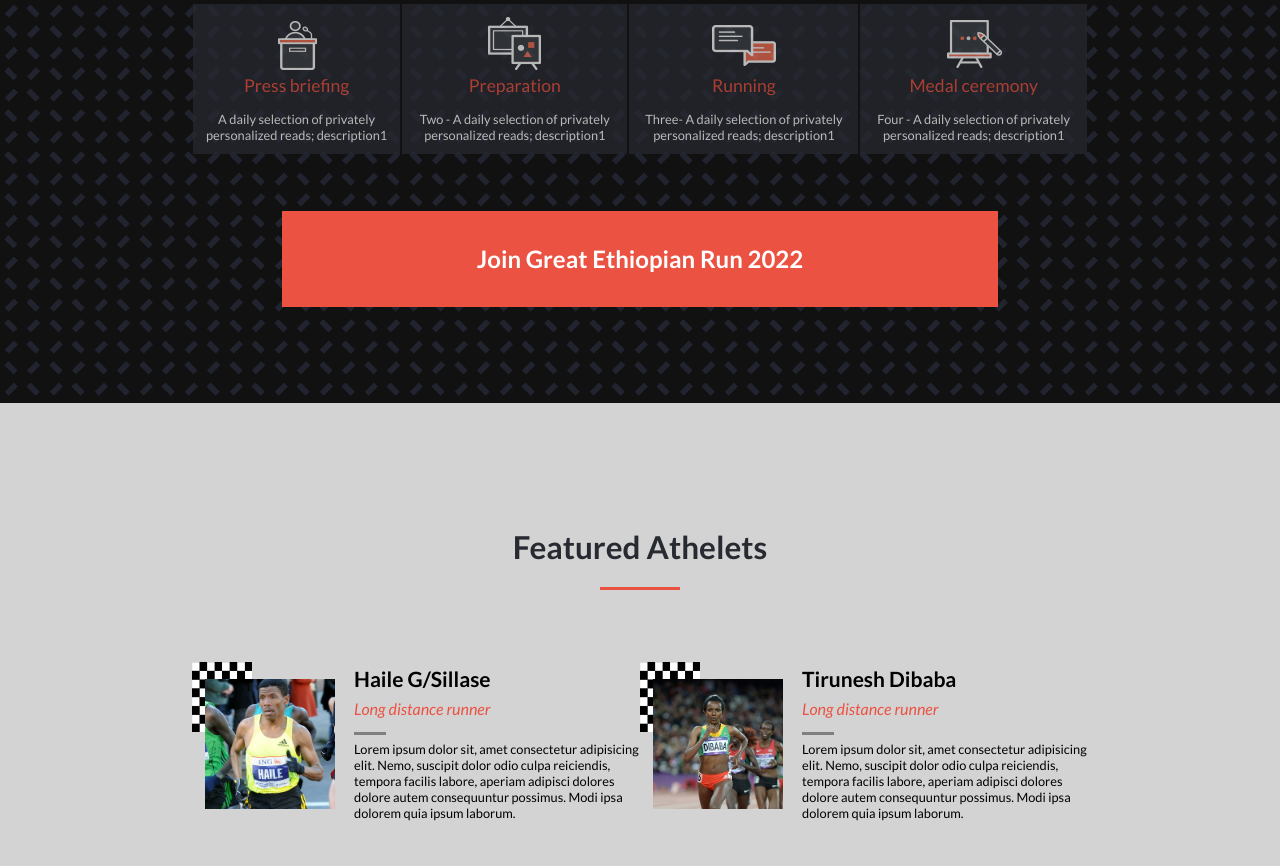
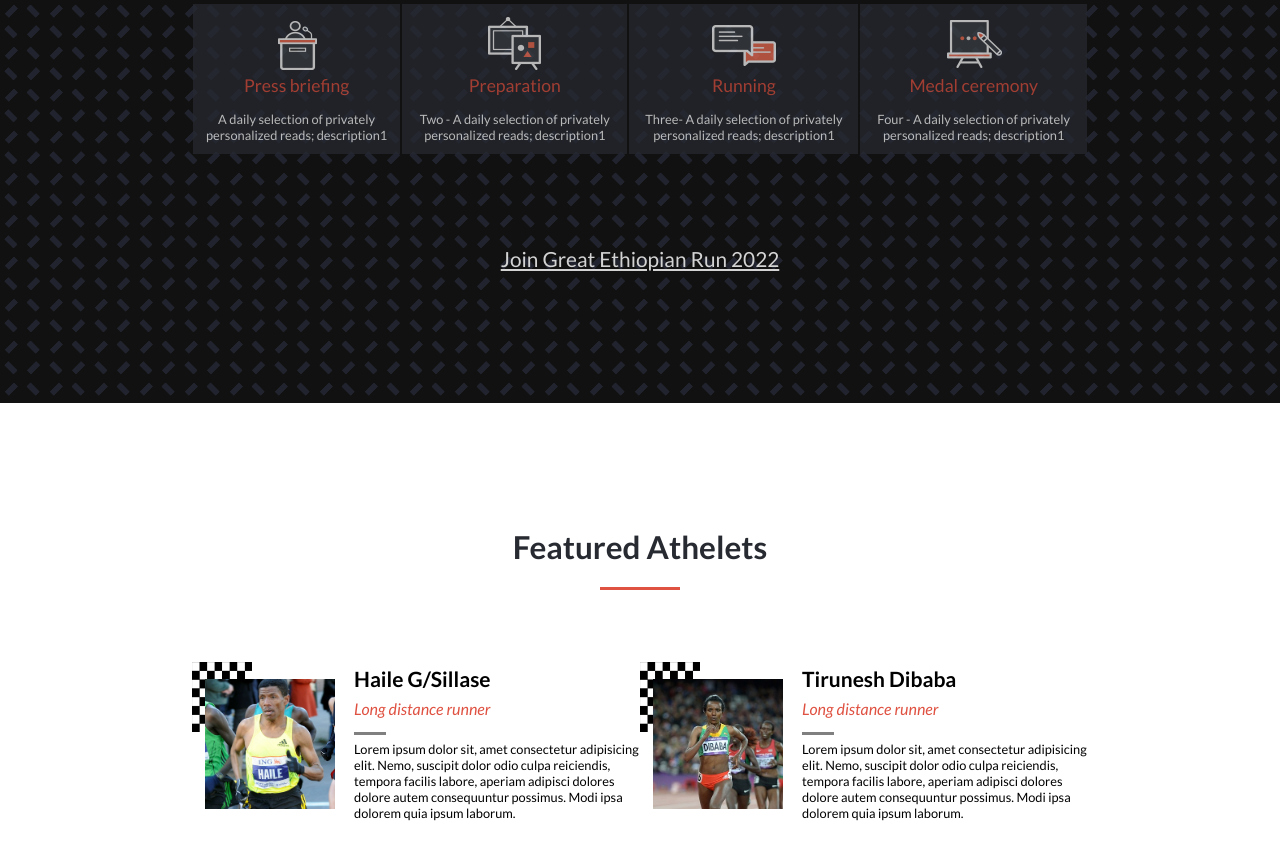
Before and after one commit to belmeetmule/Great-Ethiopian-Run, a website: page index.html in a window 1280 px wide. Shown: the part 883-1749 px from the top of the page. Drawn offline with Linux system fonts and the light colour scheme.

Commit message:
corrections as per the review comments

```diff
--- a/index.html
+++ b/index.html
@@ -11,7 +11,6 @@
     <link rel="stylesheet" href="styles/main_style.css">
     <script src="./scripts/navbar.js" defer></script>
    <script src="./scripts/dynamic-content.js" defer></script>
-    <!-- <script src="./scripts/test-drop-down.js" defer></script> -->
 </head>
 <body>
     <div class="home-wrapper">
@@ -20,6 +19,8 @@
                 <li> <a href="#"><img src="assets/icons/facebook.png" alt="facebook-icon"></a></li>
                 <li> <a href="#"><img src="assets/icons/twitter.svg" alt="twitter-icon"></a></li>
                 <li> <a href="#">English</a></li>
+                <li> <a href="#">My page</a></li>
+                <li> <a href="#">Logout</a></li>
             </ul>
         </div>
         <header>
@@ -64,9 +65,9 @@
             </div>
             <div id="programs">
             </div>
-            <div class="join-us">
-                <h2> Join Great Ethiopian Run 2022</h2>
-            </div>
+            <a href="#" class="join-us">
+                Join Great Ethiopian Run 2022
+            </a>
 
     </section>
     <section class="featured-athlets-section">
--- a/styles/about.css
+++ b/styles/about.css
@@ -43,7 +43,7 @@
 .past-egr-container img {
   width: 90%;
   height: 250px;
-  filter: hue-rotate(90deg) blur(1px) opacity(50%);
+  filter: invert(17%) sepia(96%) saturate(1393%) hue-rotate(10deg) brightness(97%) contrast(79%);
 }
 
 .centered {
@@ -51,8 +51,8 @@
   top: 50%;
   left: 50%;
   transform: translate(-50%, -50%);
-  color: var(--secondary);
-  font-size: 1.5rem;
+  color: var(--white);
+  font-size: 1.8rem;
   font-weight: 500;
 }
 
--- a/styles/main_style.css
+++ b/styles/main_style.css
@@ -8,9 +8,9 @@
 
 :root {
   --primary: #272a31;
-  --secondary: #ec5242;
+  --secondary: #df5141;
   --third: #d3d3d3;
-  --error: #ce0606;
+  --error: #e2e05c;
   --success: #009070;
   --white: #fff;
 }
@@ -243,20 +243,17 @@
   border-radius: 5px;
 }
 
-.join-us {
-  width: 80%;
+a.join-us {
+  text-decoration: none;
+  width: 70%;
   height: 6rem;
   background: var(--secondary);
-  color: var(--white);
-  font-size: 1rem;
+  color: var(--third);
+  font-size: 1.3rem;
   display: flex;
   align-items: center;
   justify-content: center;
   margin: 2rem auto;
-}
-
-.join-us h2 {
-  text-align: center;
 }
 
 /* featured athlets */
@@ -363,7 +360,8 @@
 
   .over-nav-bar .over-nav-items li a {
     text-decoration: none;
-    color: var(--white);
+    color: var(--third);
+    font-size: 1rem;
   }
 
   .partners,
@@ -423,17 +421,7 @@
     padding-left: 15%;
   }
 
-  .menu-item:hover {
-    background-color: var(--secondary);
-    border-radius: 5px;
-    border: #ec5242;
-    color: #fff;
-    cursor: pointer;
-    transform: scale(1.07);
-    transition: all 0.5s linear;
-  }
-
-  .nav-bar .menu .menu-item {
+  .nav-bar ul.menu li a.menu-item {
     font-style: normal;
     font-weight: 500;
     font-size: 15px;
@@ -442,6 +430,16 @@
     text-decoration: none;
     padding: 5px;
     color: var(--primary);
+  }
+
+  .nav-bar ul.menu li a.menu-item:hover {
+    background-color: var(--secondary);
+    border-radius: 5px;
+    border: #ec5242;
+    color: #fff;
+    cursor: pointer;
+    transform: scale(1.07);
+    transition: all 0.5s linear;
   }
 
   ul.menu li:nth-child(1) a {
@@ -534,8 +532,15 @@
     text-align: center;
   }
 
-  .featured-athlets-section {
-    background: var(--third);
+  a.join-us {
+    text-decoration: underline;
+    color: var(--third);
+    font-size: 1.3rem;
+    display: flex;
+    align-items: center;
+    justify-content: center;
+    background: none;
+    margin: 2rem auto;
   }
 
   .see-more {
```
Also changed, not shown: about.html (+3 -1 lines).
